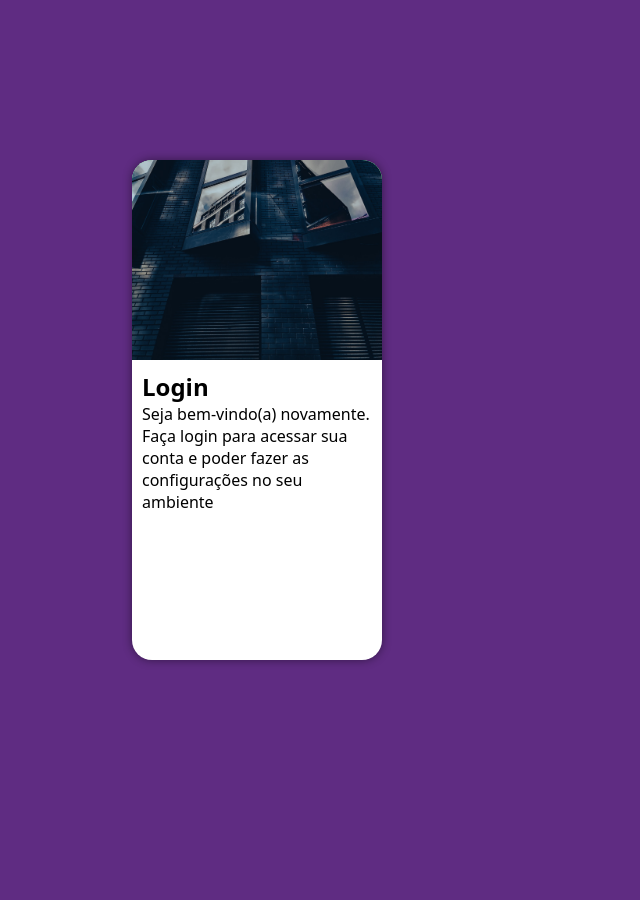
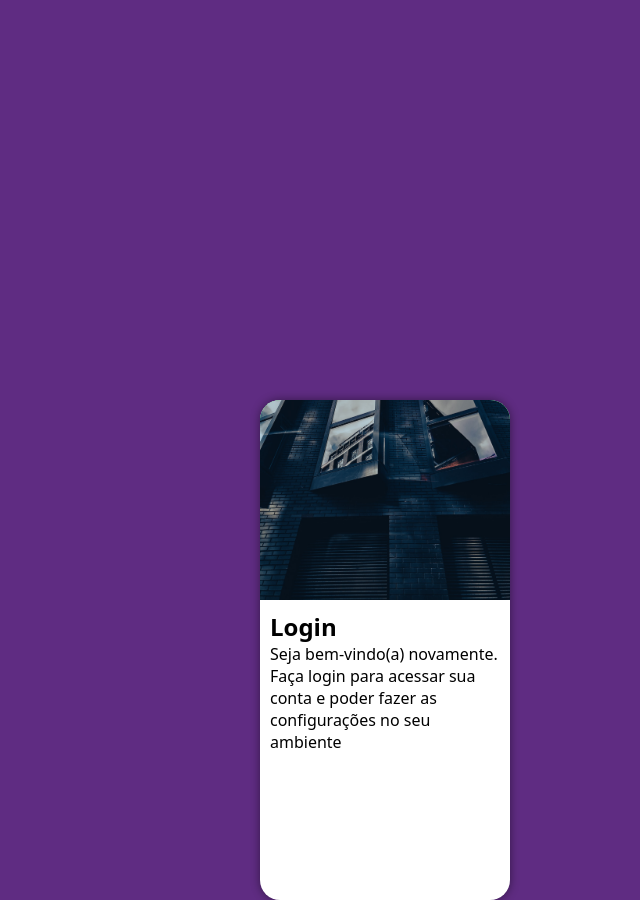
Before and after one commit to realmadrooster/Projeto-Login, a plain HTML site: page index.html in a window 1280 px wide. Shown: the whole page, without its empty margins (380-1020 px from the left). Before the commit the page ends 800 px from the top, so only its background shows below. Drawn offline with Linux system fonts and the light colour scheme.

Commit message:
Update style.css

```diff
--- a/estilos/style.css
+++ b/estilos/style.css
@@ -28,8 +28,8 @@ main {
 
 section#login {
     position: absolute;
-    top: 20%;
-    left: 40%;
+    top: 50%;
+    left: 50%;
     transform: (-50%, -50%);
     overflow: hidden;
 
```
